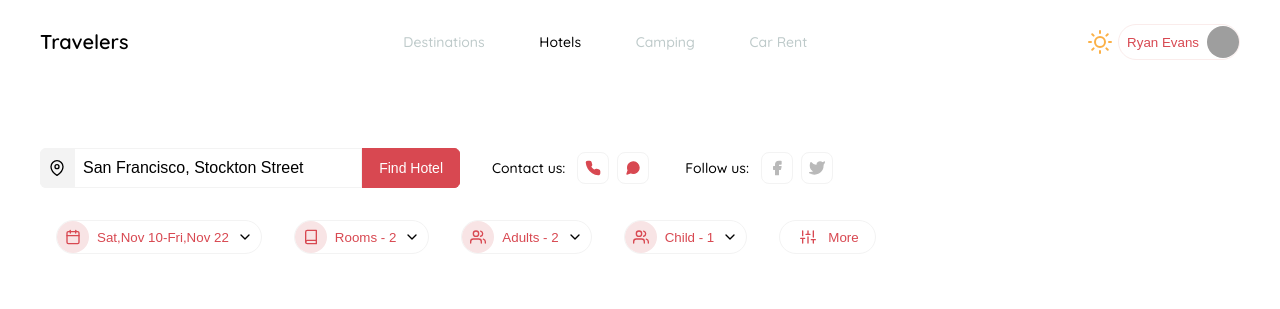
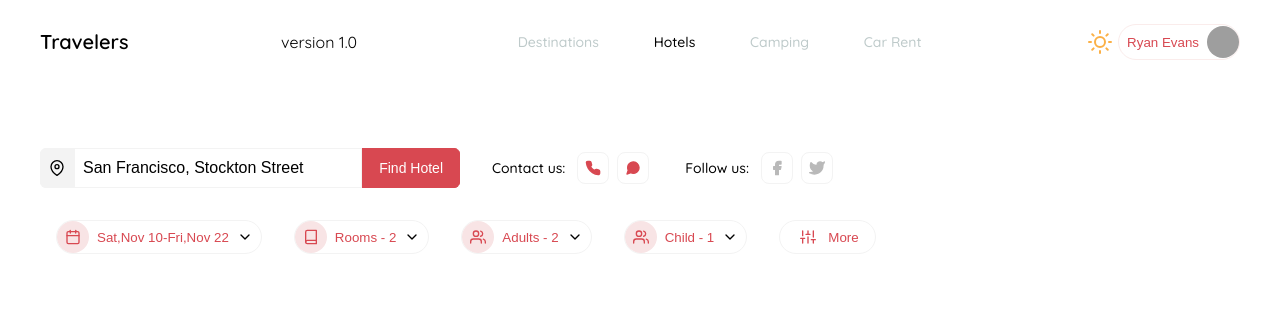
Before and after one commit to daniel2688/AWS-CICD-Project, a plain HTML site: page index.html in a window 1280 px wide. Shown: the top 309 px of the page. Drawn offline with Linux system fonts and the light colour scheme; grey boxes are pictures that could not be loaded.

Commit message:
Se agrega un versionado de la app

```diff
--- a/index.html
+++ b/index.html
@@ -11,6 +11,7 @@
 <div class="app-container">
   <section class="navigation">
     <a href="#" class="app-link">Travelers</a>
+    <span class="version">version 1.0</span>
     <div class="navigation-links">
       <a href="#" class="nav-link ">Destinations</a>
       <a href="#" class="nav-link active">Hotels</a>
```
